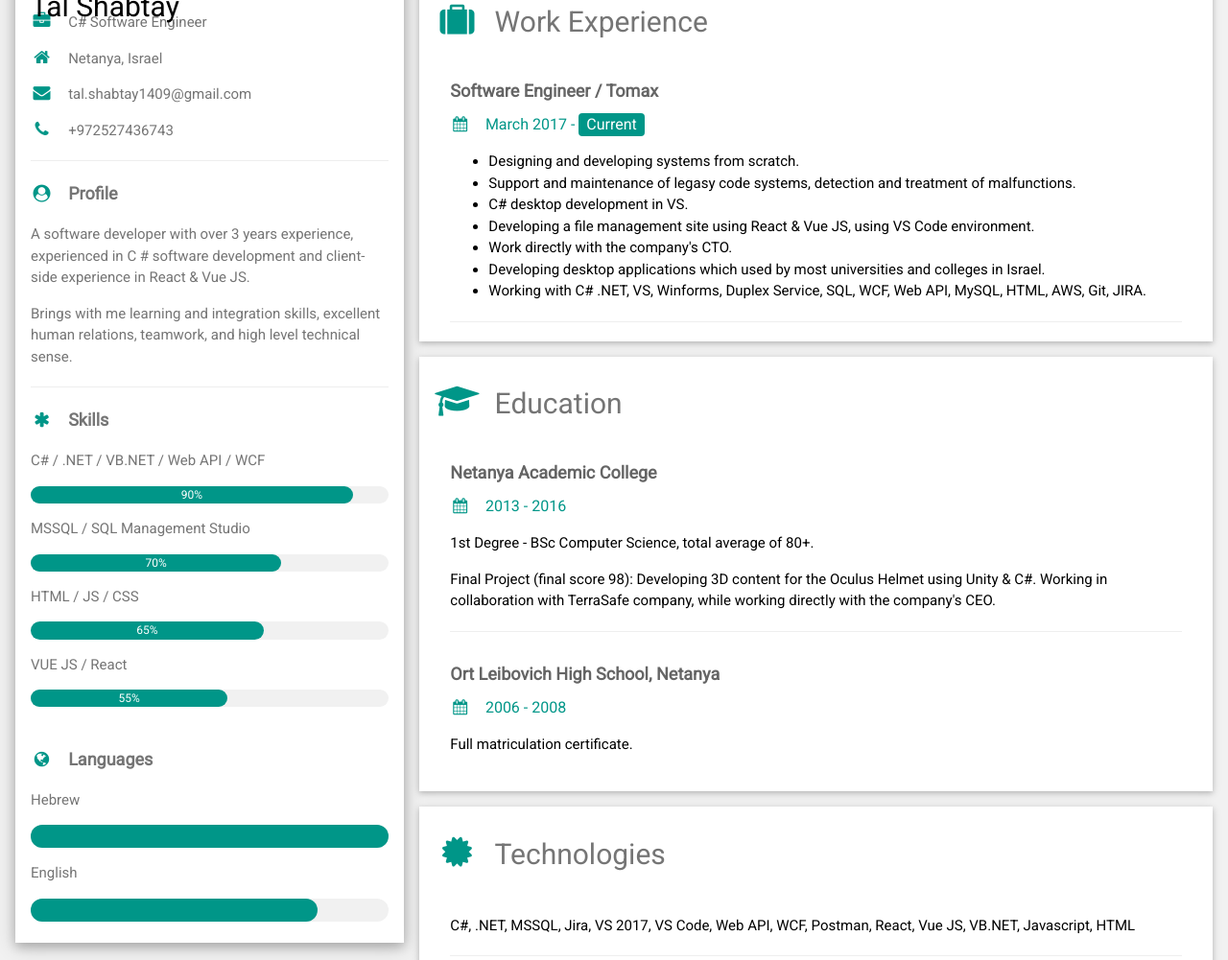
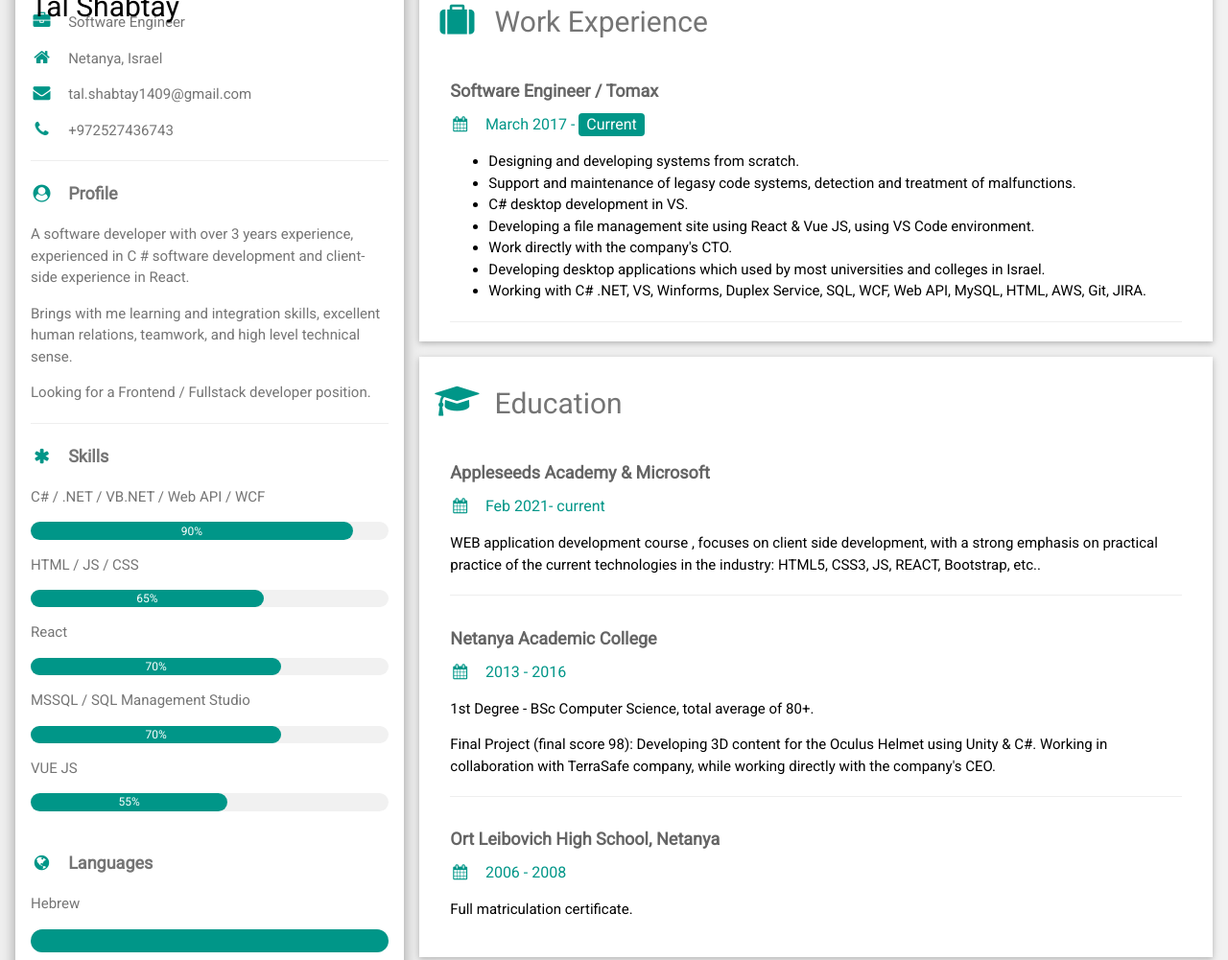
Before and after one commit to TalSBA/TalSBA.github.io, a plain HTML site: page index.html in a window 1280 px wide. Shown: the part 42-1043 px from the top of the page at 96% size. Drawn offline with nearby package versions, Linux system fonts and the light colour scheme.

Commit message:
Update index.html

```diff
--- a/index.html
+++ b/index.html
@@ -31,30 +31,36 @@
                         </div>
                     </div>
                     <div class="w3-container">
-                        <p><i class="fa fa-briefcase fa-fw w3-margin-right w3-large w3-text-teal"></i>C# Software Engineer</p>
+                        <p><i class="fa fa-briefcase fa-fw w3-margin-right w3-large w3-text-teal"></i>Software Engineer</p>
                         <p><i class="fa fa-home fa-fw w3-margin-right w3-large w3-text-teal"></i>Netanya, Israel</p>
                         <p><i class="fa fa-envelope fa-fw w3-margin-right w3-large w3-text-teal"></i>tal.shabtay1409@gmail.com</p>
                         <p><i class="fa fa-phone fa-fw w3-margin-right w3-large w3-text-teal"></i>+972527436743</p>
                         <hr>
 
                         <p class="w3-large"><b><i class="fa fa-user-circle fa-fw w3-margin-right w3-text-teal"></i>Profile</b></p>
-                        <p>A software developer with over 3 years experience, experienced in C # software development and client-side experience in React & Vue JS.</p>
+                        <p>A software developer with over 3 years experience, experienced in C # software development and client-side experience in React.</p>
                         <p>Brings with me learning and integration skills, excellent human relations, teamwork, and high level technical sense.</p>
+                        <p>Looking for a Frontend / Fullstack developer position.</p>
                         <hr />
                         <p class="w3-large"><b><i class="fa fa-asterisk fa-fw w3-margin-right w3-text-teal"></i>Skills</b></p>
                         <p>C# / .NET / VB.NET / Web API / WCF</p>
                         <div class="w3-light-grey w3-round-xlarge w3-small">
                             <div class="w3-container w3-center w3-round-xlarge w3-teal" style="width: 90%">90%</div>
                         </div>
+                             <p>HTML / JS / CSS</p>
+                        <div class="w3-light-grey w3-round-xlarge w3-small">
+                            <div class="w3-container w3-center w3-round-xlarge w3-teal" style="width: 65%">65%</div>
+                        </div>
+                        <p>React</p>
+                        <div class="w3-light-grey w3-round-xlarge w3-small">
+                            <div class="w3-container w3-center w3-round-xlarge w3-teal" style="width: 70%">70%</div>
+                        </div>
                         <p>MSSQL / SQL Management Studio</p>
                         <div class="w3-light-grey w3-round-xlarge w3-small">
                             <div class="w3-container w3-center w3-round-xlarge w3-teal" style="width: 70%">70%</div>
                         </div>
-                        <p>HTML / JS / CSS</p>
-                        <div class="w3-light-grey w3-round-xlarge w3-small">
-                            <div class="w3-container w3-center w3-round-xlarge w3-teal" style="width: 65%">65%</div>
-                        </div>
-                        <p>VUE JS / React</p>
+
+                        <p>VUE JS</p>
                         <div class="w3-light-grey w3-round-xlarge w3-small">
                             <div class="w3-container w3-center w3-round-xlarge w3-teal" style="width: 55%">55%</div>
                         </div>
@@ -100,6 +106,15 @@
 
                 <div class="w3-container w3-card w3-white w3-margin-bottom">
                     <h2 class="w3-text-grey w3-padding-16"><i class="fa fa-graduation-cap fa-fw w3-margin-right w3-xxlarge w3-text-teal"></i>Education</h2>
+                      <div class="w3-container">
+                        <h5 class="w3-opacity"><b>Appleseeds Academy & Microsoft</b></h5>
+                        <h6 class="w3-text-teal"><i class="fa fa-calendar fa-fw w3-margin-right"></i>Feb 2021- current </h6>
+                        <p>WEB application development course , focuses on client side development, with a
+strong emphasis on practical practice of the current technologies in the industry:
+HTML5, CSS3, JS, REACT, Bootstrap, etc..
+</p>
+                        <hr>
+                    </div>
                     <div class="w3-container">
                         <h5 class="w3-opacity"><b>Netanya Academic College</b></h5>
                         <h6 class="w3-text-teal"><i class="fa fa-calendar fa-fw w3-margin-right"></i>2013 - 2016</h6>
```
